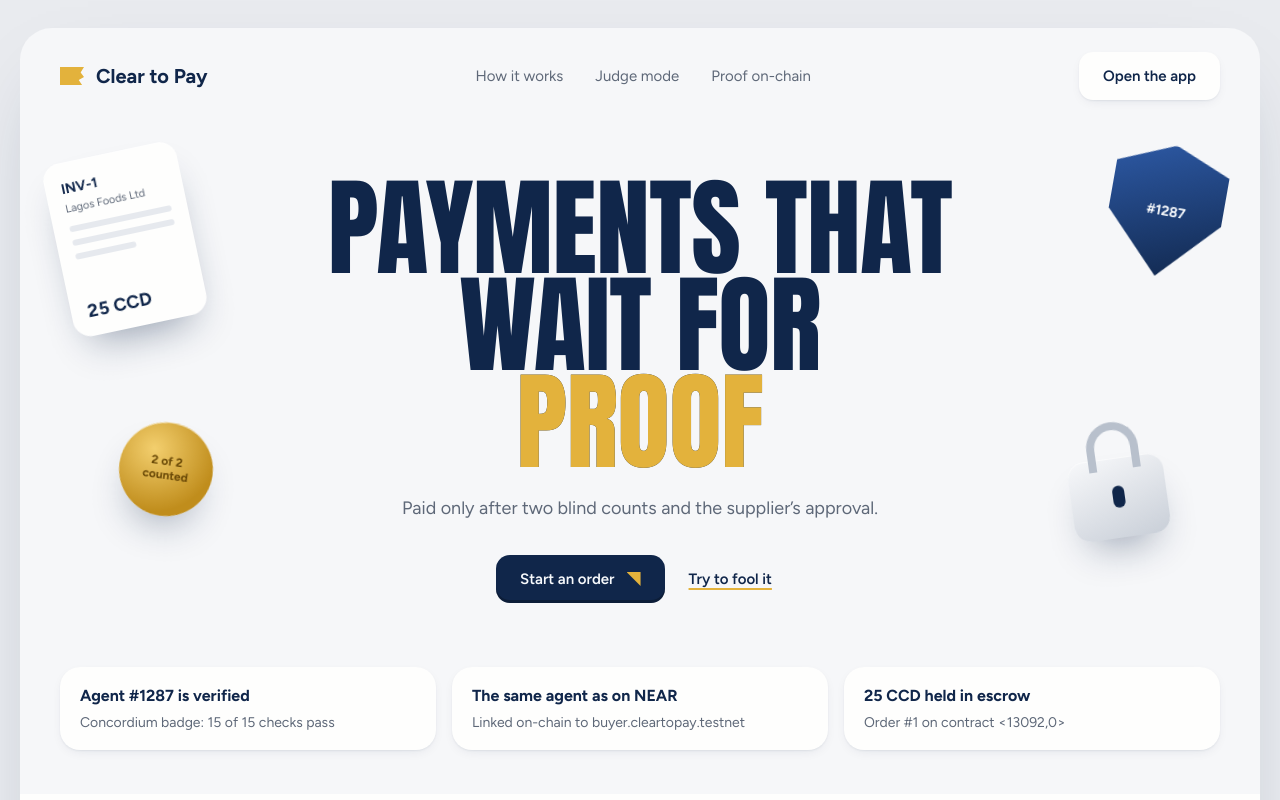
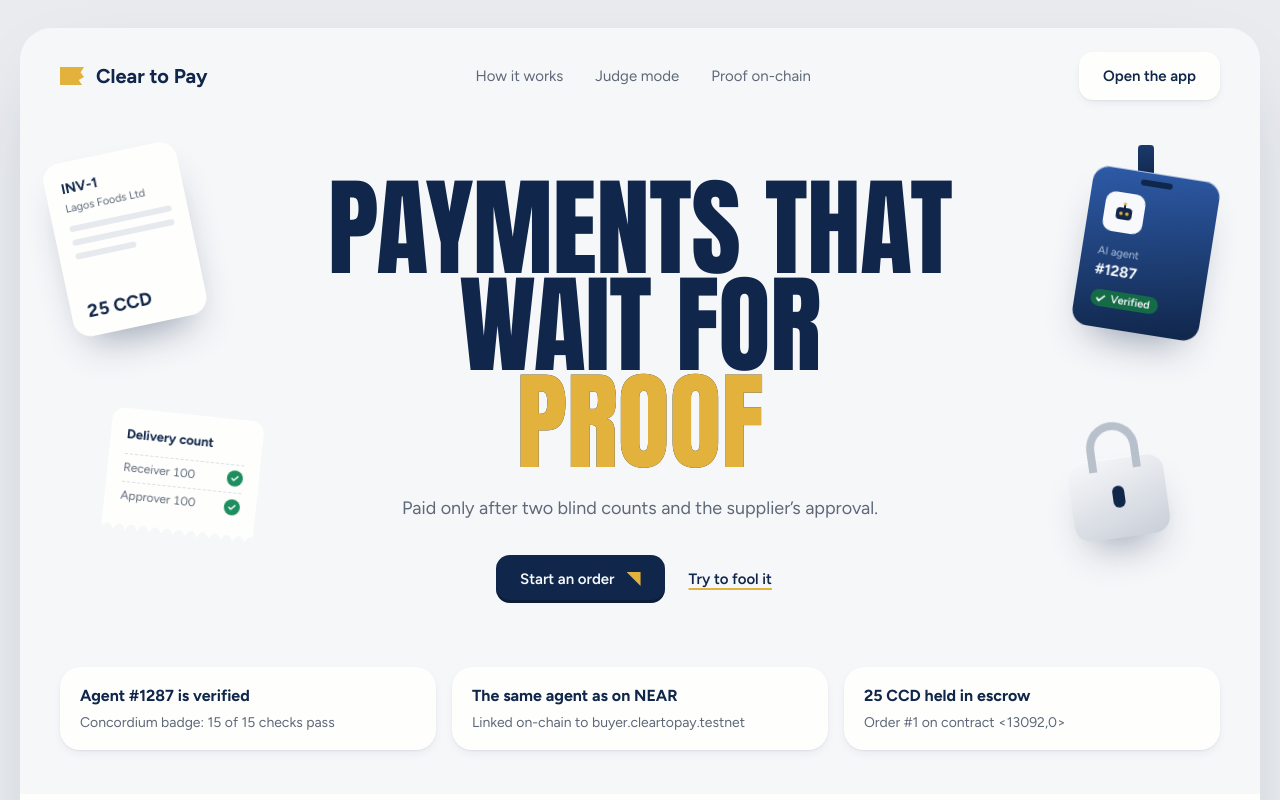
Before and after one commit to joezzy-web3/ctp-concordium, a website: page index.html in a window 1280 px wide. Shown: the top 800 px of the page. Drawn offline with Linux system fonts and the light colour scheme.

Commit message:
Landing: replace the abstract shield and seal with real objects
The blue polygon (meant as a verified badge) and the gold disc (meant as a
wax seal) did not read as anything. Now: an agent ID card on a lanyard
('AI agent #1287', green Verified tick) and a delivery count docket with
two ticks (receiver 100, approver 100) that land one after the other in the
opening sequence. Contrast fixed (Verified pill 4.5:1+), spacing on the
4px grid; sloplint clean apart from its own stamp.

Co-Authored-By: Claude Opus 5.5 <noreply@anthropic.com>
Claude-Session: https://claude.ai/code/session_01T7z8PG8ZhQv6C2oNSuRrMw

```diff
--- a/app/tokens.css
+++ b/app/tokens.css
@@ -4,7 +4,7 @@
   --gold:#E3B23C; --gold-ink:#6B4A07; --gold-hi:#F3CF6E; --gold-lo:#C08D1C;
   --steel-hi:#F7F8FA; --steel-lo:#C9CFD8; --steel:#B8C0CC; --blue-hi:#2E5BA8;
   --shadow-obj:0 22px 40px -18px rgba(16,38,74,.45),inset 0 1px 0 rgba(255,255,255,.6); --mute:#5E6878; --mute-on-navy:#AFC0DC; --line:#D9DDE3;
-  --ok:#1E8E5E; --ok-bg:#DFF2E8; --hold:#B4690E; --hold-bg:#FBEBD2; --no:#B42318; --no-bg:#FDE3E1;
+  --ok:#1E8E5E; --ok-strong:#146B46; --ok-bg:#DFF2E8; --mask:#000; --hold:#B4690E; --hold-bg:#FBEBD2; --no:#B42318; --no-bg:#FDE3E1;
   --display:Anton,Impact,"Arial Narrow",sans-serif; --text:Figtree,system-ui,-apple-system,"Segoe UI",sans-serif;
   --ease-out:cubic-bezier(0.23,1,0.32,1); --ease-in-out:cubic-bezier(0.77,0,0.175,1);
   --lift-sm:0 1px 2px rgba(16,38,74,.06),0 4px 14px -6px rgba(16,38,74,.14);
--- a/index.html
+++ b/index.html
@@ -29,8 +29,19 @@ nav.top .links a{color:inherit;text-decoration:none}
 .o-inv{left:3%;top:30px}.o-inv .in{width:136px;height:176px;background:var(--card);transform:rotate(-12deg);padding:16px;text-align:left;font-size:11px;color:var(--mute)}
 .o-inv b{display:block;color:var(--navy);font-size:14px}.o-inv i{display:block;height:6px;background:var(--bar);border-radius:4px;margin:8px 0}
 .o-inv .amt{position:absolute;bottom:14px;left:16px;font:700 18px var(--text);color:var(--navy);font-variant-numeric:tabular-nums}
-.o-seal{left:8%;top:300px}.o-seal .in{width:94px;height:94px;border-radius:50%;background:radial-gradient(circle at 35% 30%,var(--gold-hi),var(--gold-lo) 70%);display:grid;place-items:center;color:var(--gold-ink);font:700 12px/1.15 var(--text);text-align:center;transform:rotate(8deg)}
-.o-shield{right:3%;top:24px}.o-shield .in{width:114px;height:132px;background:linear-gradient(160deg,var(--blue-hi),var(--navy));clip-path:polygon(50% 0,100% 18%,100% 55%,50% 100%,0 55%,0 18%);transform:rotate(10deg);display:grid;place-items:center;color:var(--on-navy);font:700 14px var(--text);border-radius:0}
+.o-slip{left:7%;top:292px}.o-slip .in{width:152px;padding:16px 16px 20px;background:var(--card);transform:rotate(6deg);text-align:left;font-size:12px;color:var(--mute);border-radius:12px 12px 4px 4px;-webkit-mask:radial-gradient(circle 5px at 50% 100%,transparent 98%,var(--mask)) 0 0/12px 100%;mask:radial-gradient(circle 5px at 50% 100%,transparent 98%,var(--mask)) 0 0/12px 100%}
+.o-slip b{display:block;color:var(--navy);font-size:13px;margin-bottom:8px}
+.o-slip .row{display:flex;justify-content:space-between;align-items:center;padding:4px 0;border-top:1px dashed var(--line);font-variant-numeric:tabular-nums}
+.o-slip .tick{width:16px;height:16px;border-radius:50%;background:var(--ok);display:grid;place-items:center}
+.o-slip .tick svg{width:10px;height:10px}
+.o-id{right:4%;top:52px}.o-id .strap{position:absolute;left:50%;top:-28px;width:16px;height:40px;margin-left:-8px;background:linear-gradient(var(--navy-2),var(--navy));border-radius:4px}
+.o-id .in{position:relative;width:128px;padding:24px 16px 16px;background:linear-gradient(170deg,var(--blue-hi),var(--navy));color:var(--on-navy);transform:rotate(9deg);text-align:left;border-radius:16px}
+.o-id .hole{position:absolute;left:50%;top:8px;width:32px;height:6px;margin-left:-16px;border-radius:4px;background:var(--navy)}
+.o-id .face{width:40px;height:40px;border-radius:10px;background:var(--on-navy);display:grid;place-items:center;margin-bottom:12px}
+.o-id .face svg{width:26px;height:26px}
+.o-id small{display:block;font-size:11px;color:var(--mute-on-navy)}.o-id b{display:block;font:700 15px var(--text);margin-bottom:8px}
+.o-id .ver{display:inline-flex;align-items:center;gap:4px;background:var(--ok-strong);color:var(--on-navy);border-radius:999px;padding:2px 8px 2px 4px;font:600 11px var(--text)}
+.o-id .ver svg{width:12px;height:12px}
 .o-lock{right:7.5%;top:336px}.o-lock .in{position:relative;width:96px;height:80px;background:linear-gradient(160deg,var(--steel-hi),var(--steel-lo));border-radius:16px;transform:rotate(-8deg)}
 .o-lock .shackle{position:absolute;left:22px;top:-36px;width:52px;height:48px;border:8px solid var(--steel);border-bottom:0;border-radius:30px 30px 0 0}
 .o-lock .key{position:absolute;left:42px;top:28px;width:12px;height:22px;background:var(--navy);border-radius:6px}
@@ -60,19 +71,20 @@ foot a{color:var(--navy)}
   .rise{opacity:0;transform:translateY(28px);animation:rise .7s var(--ease-out) forwards;animation-delay:var(--d0,0ms)}
   .ln:nth-child(2){--d0:110ms}.ln:nth-child(3){--d0:190ms}.lede.rise,.ctas.rise{--d0:240ms;transform:translateY(12px)}
   .obj .in{opacity:0;animation:settle .7s var(--ease-out) forwards;animation-delay:calc(300ms + var(--i,0) * 70ms)}
-  .o-inv .in{--r:-12deg;--dx:-40px}.o-seal .in{--r:8deg;--dx:-30px}.o-shield .in{--r:10deg;--dx:40px}.o-lock .in{--r:-8deg;--dx:30px}
-  .o-seal .in{animation:settle .7s var(--ease-out) forwards,stamp .36s var(--ease-out) 1.55s both}
+  .o-inv .in{--r:-12deg;--dx:-40px}.o-slip .in{--r:6deg;--dx:-30px}.o-id .in{--r:9deg;--dx:40px}.o-lock .in{--r:-8deg;--dx:30px}
+  .o-slip .tick{animation:tick .3s var(--ease-out) both}.o-slip .row:nth-of-type(1) .tick{animation-delay:1.35s}.o-slip .row:nth-of-type(2) .tick{animation-delay:1.6s}
+  .o-id .ver{animation:tick .3s var(--ease-out) 1.1s both}
   .o-lock .shackle{animation:close .32s var(--ease-out) 1.85s both}
   .proof::after{animation:fill .6s var(--ease-in-out) 2.05s forwards}
   .obj{animation:drift var(--d,7s) ease-in-out 2.8s infinite alternate}
-  .o-seal{--d:6s}.o-shield{--d:8s}.o-lock{--d:6.5s}
+  .o-slip{--d:6s}.o-id{--d:8s}.o-lock{--d:6.5s}
 }
 @media (prefers-reduced-motion:reduce){
   .rise,.obj .in{animation:fade .5s ease-out both}.proof::after{clip-path:inset(0)}
 }
 @keyframes rise{to{opacity:1;transform:none}}
 @keyframes settle{from{opacity:0;transform:translateX(var(--dx,0)) rotate(var(--r,0deg)) scale(.95)}to{opacity:1;transform:rotate(var(--r,0deg))}}
-@keyframes stamp{0%{transform:rotate(8deg) scale(1)}40%{transform:rotate(2deg) scale(1.12)}100%{transform:rotate(8deg) scale(1)}}
+@keyframes tick{from{opacity:0;transform:scale(.6)}to{opacity:1;transform:none}}
 @keyframes close{from{transform:translateY(-12px)}to{transform:none}}
 @keyframes fill{to{clip-path:inset(0)}}
 @keyframes drift{from{transform:translateY(-5px)}to{transform:translateY(6px)}}
@@ -91,8 +103,8 @@ foot a{color:var(--navy)}
 
   <header class="hero">
     <div class="obj o-inv" aria-hidden="true"><div class="in" style="--i:0"><b>INV-1</b>Lagos Foods Ltd<i></i><i></i><i style="width:60%"></i><span class="amt">25 CCD</span></div></div>
-    <div class="obj o-seal" aria-hidden="true"><div class="in" style="--i:1">2 of 2<br>counted</div></div>
-    <div class="obj o-shield" aria-hidden="true"><div class="in" style="--i:2">#1287</div></div>
+    <div class="obj o-slip" aria-hidden="true"><div class="in" style="--i:1"><b>Delivery count</b><div class="row">Receiver 100<span class="tick" style="color:var(--on-navy)"><svg viewBox="0 0 12 12" aria-hidden="true"><path d="M2.5 6.3l2.2 2.2 4.8-5" fill="none" stroke="currentColor" stroke-width="1.8" stroke-linecap="round" stroke-linejoin="round"/></svg></span></div><div class="row">Approver 100<span class="tick" style="color:var(--on-navy)"><svg viewBox="0 0 12 12" aria-hidden="true"><path d="M2.5 6.3l2.2 2.2 4.8-5" fill="none" stroke="currentColor" stroke-width="1.8" stroke-linecap="round" stroke-linejoin="round"/></svg></span></div></div></div>
+    <div class="obj o-id" aria-hidden="true"><span class="strap"></span><div class="in" style="--i:2"><span class="hole"></span><div class="face"><svg viewBox="0 0 26 26"><rect x="5" y="8" width="16" height="12" rx="4" fill="var(--navy)"/><circle cx="10" cy="14" r="1.8" fill="var(--gold)"/><circle cx="16" cy="14" r="1.8" fill="var(--gold)"/><path d="M13 4v4" stroke="var(--navy)" stroke-width="2" stroke-linecap="round"/><circle cx="13" cy="4" r="1.6" fill="var(--gold)"/></svg></div><small>AI agent</small><b>#1287</b><span class="ver"><svg viewBox="0 0 12 12" aria-hidden="true"><path d="M2.5 6.3l2.2 2.2 4.8-5" fill="none" stroke="currentColor" stroke-width="1.8" stroke-linecap="round" stroke-linejoin="round"/></svg>Verified</span></div></div>
     <div class="obj o-lock" aria-hidden="true"><div class="in" style="--i:3"><span class="shackle"></span><span class="key"></span></div></div>
 
     <h1 aria-label="Payments that wait for proof"><span class="ln rise" style="--i:0">Payments that</span><span class="ln rise" style="--i:1">wait for</span><span class="ln rise" style="--i:2"><span class="proof" data-text="Proof">Proof</span></span></h1>
```
